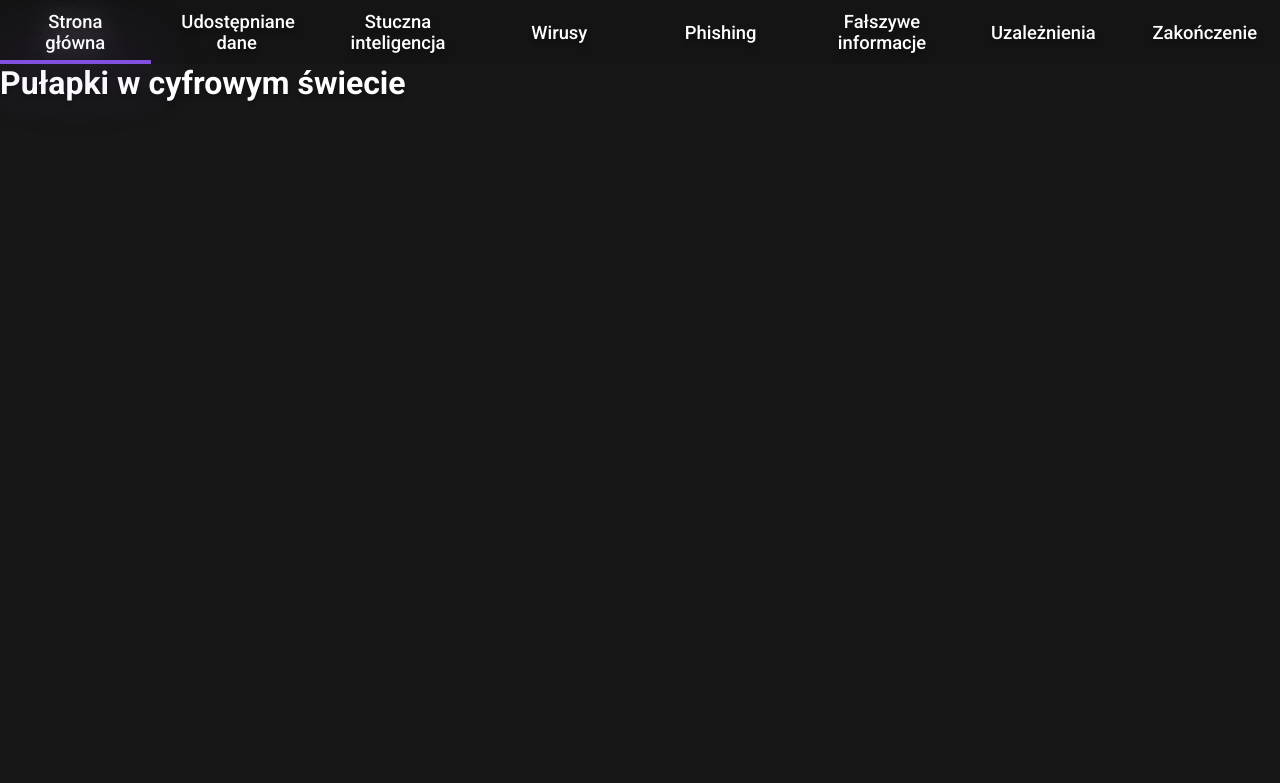
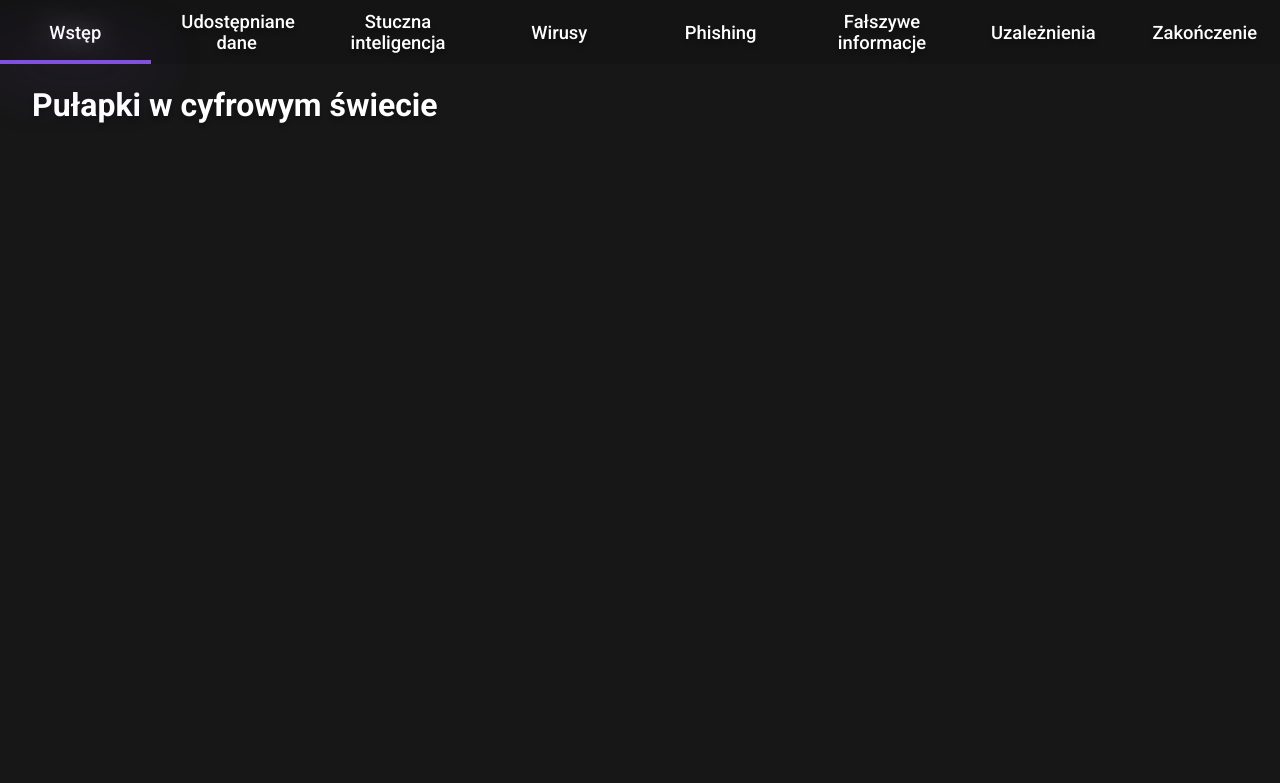
Before and after one commit to SkurczyByq1/Pulapki-w-cyfrowym-swiecie-strona, a PHP site: page / in a window 1280 px wide. Shown: the top 783 px of the page. Run offline with PHP 8.4, Linux system fonts and the light colour scheme.

Commit message:
update 0.0.11.

```diff
--- a/src/index.html
+++ b/src/index.html
@@ -9,7 +9,7 @@
 <body>
     <header>
         <navbar>
-            <button id="home-btn">Strona główna</button>
+            <button id="home-btn">Wstęp</button>
             <button id="privacy-btn">Udostępniane dane</button>
             <button id="ai-btn">Stuczna inteligencja</button>
             <button id="viruses-btn">Wirusy</button>
--- a/src/style.css
+++ b/src/style.css
@@ -81,9 +81,9 @@ main {
 }
 
 main div {
-    position: absolute;
     height: 100%;
     width: 100%;
+    padding: 1.75% 2.5%;
 }
 
 footer {
```
